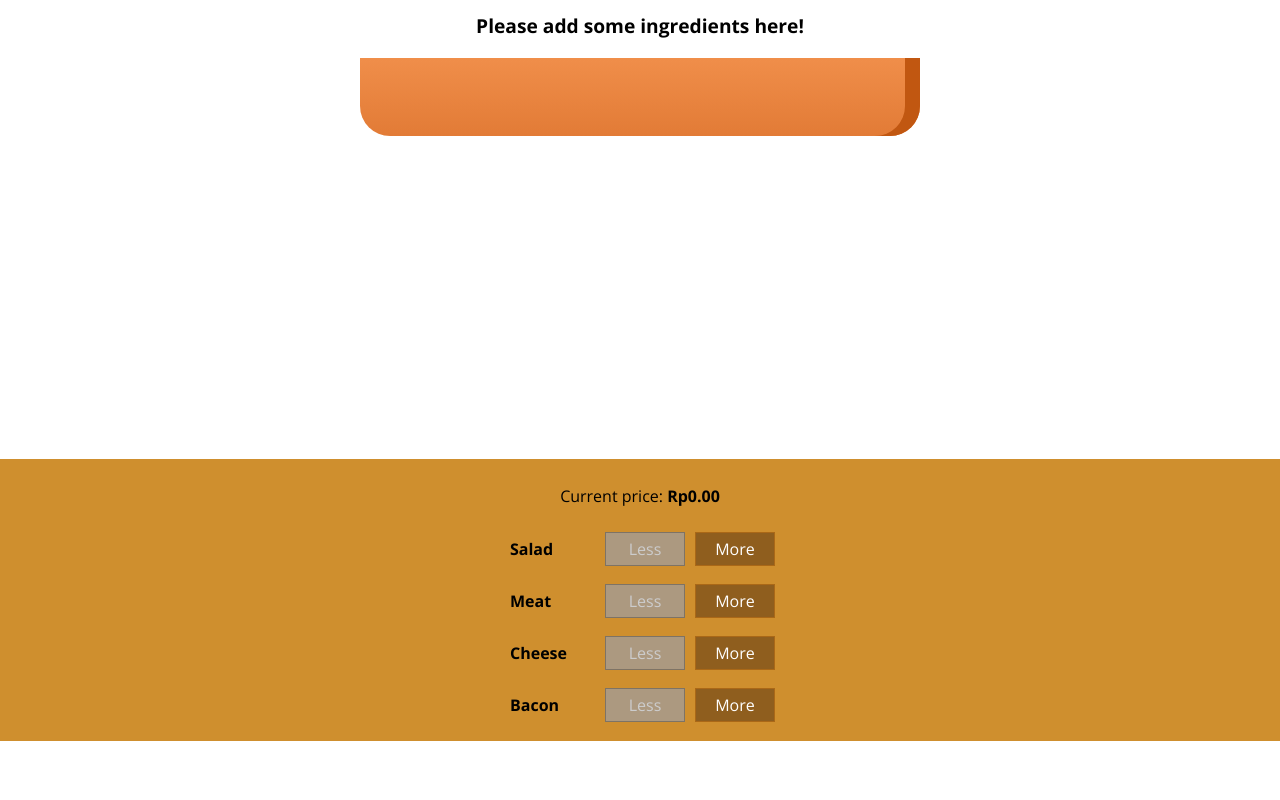
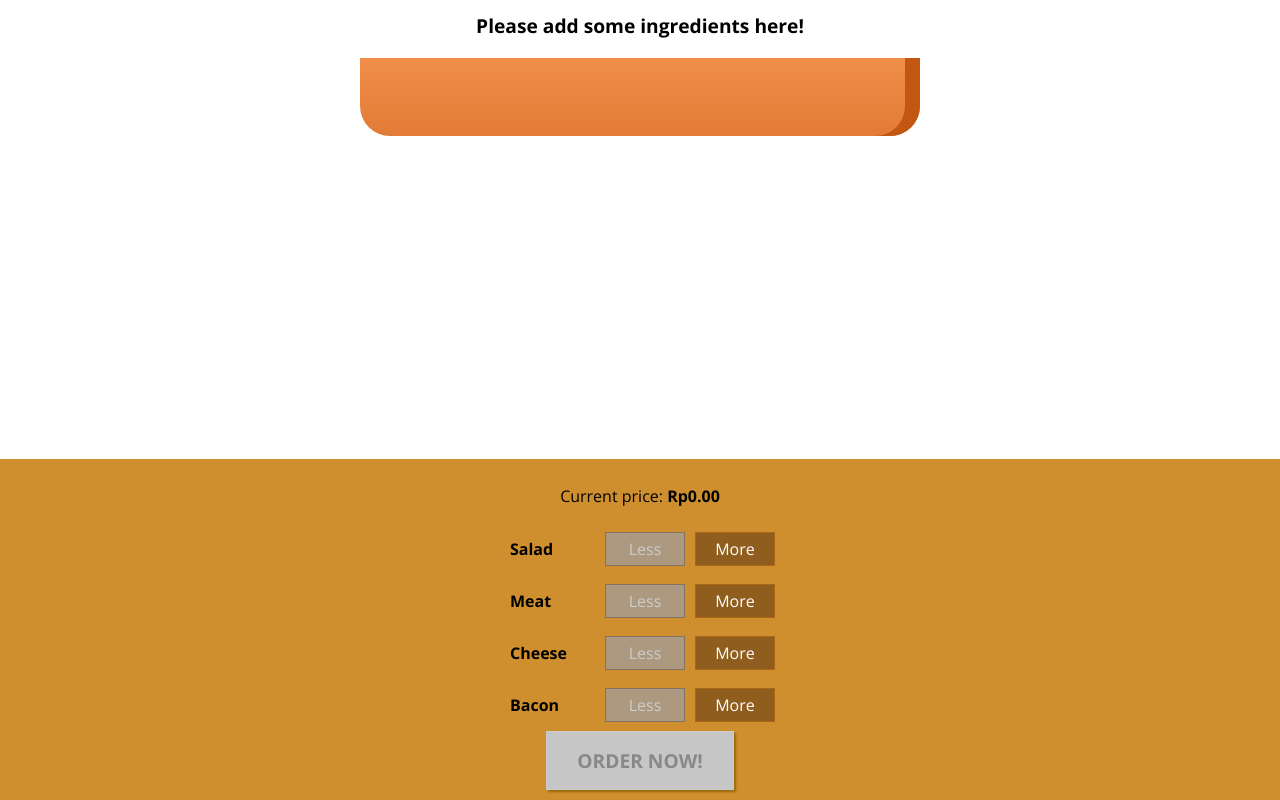
Before and after one commit to ReydVires/react-burger-app, a React (Create React App) app: page / in a window 1280 px wide. Shown: the part 179-979 px from the top of the page. Before the commit the page ends 920 px from the top, so only its background shows below. Built offline with nearby package versions, Linux system fonts and the light colour scheme.

Commit message:
adding order button

```diff
--- a/src/components/Burger/BuildControls/BuildControls.js
+++ b/src/components/Burger/BuildControls/BuildControls.js
@@ -9,10 +9,14 @@ const controls = [
 	{ label: "Bacon", type: "bacon" },
 ];
 
-export const BuildControls = ({ handleAdd, handleRemove, disabled, price }) => {
+export const BuildControls = ({ handleAdd, handleRemove, dataListInfo, price }) => {
 	const handleDisable = (type) => {
-		const item = disabled.find((val) => val.type === type);
+		const item = dataListInfo.find((val) => val.type === type);
 		return item.isDisable;
+	};
+
+	const disabledOrder = () => {
+		return dataListInfo.every((val) => val.isDisable);
 	};
 
 	return (
@@ -27,6 +31,9 @@ export const BuildControls = ({ handleAdd, handleRemove, disabled, price }) => {
 					isDisable={handleDisable(ctrl.type)}
 				/>
 			))}
+			<button
+				className={Style.OrderButton}
+				disabled={disabledOrder()}>ORDER NOW!</button>
 		</div>
 	);
 };
@@ -34,6 +41,6 @@ export const BuildControls = ({ handleAdd, handleRemove, disabled, price }) => {
 BuildControls.propTypes = {
 	handleAdd: PropTypes.func.isRequired,
 	handleRemove: PropTypes.func.isRequired,
-	disabled: PropTypes.array,
+	dataListInfo: PropTypes.array,
 	price: PropTypes.number,
 };
--- a/src/components/Burger/BuildControls/BuildControls.module.css
+++ b/src/components/Burger/BuildControls/BuildControls.module.css
@@ -8,3 +8,45 @@
 	margin: auto;
 	padding: 10px 0px;
 }
+
+.OrderButton {
+	background-color: #dad735;
+	outline: none;
+	cursor: pointer;
+	border: 1px solid #966909;
+	color: #966909;
+	font-family: inherit;
+	font-size: 1.2em;
+	padding: 15px 30px;
+	box-shadow: 2px 2px 2px #966909;
+	font-weight: bold;
+}
+
+.OrderButton:hover, .OrderButton:active {
+	background-color: #a0db41;
+	border: 1px solid #966600;
+	color: #966600;
+}
+
+.OrderButton:disabled {
+	background-color: #c7c6c6;
+	cursor: not-allowed;
+	border: 1px solid #ccc;
+	color: #888888;
+}
+
+.OrderButton:not(:disabled) {
+	animation: enable 0.3s linear;
+}
+
+@keyframes enable {
+	0% {
+		transform: scale(1);
+	}
+	60% {
+		transform: scale(1.1);
+	}
+	100% {
+		transform: scale(1);
+	}
+}
--- a/src/containers/BurgerBuilder/BurgerBuilder.js
+++ b/src/containers/BurgerBuilder/BurgerBuilder.js
@@ -55,7 +55,7 @@ export const BurgerBuilder = () => {
 			<BuildControls
 				handleAdd={handleAddIngredient}
 				handleRemove={handleRemoveIngredient}
-				disabled={disabledInfo}
+				dataListInfo={disabledInfo}
 				price={totalPrice}
 			/>
 		</Auxs>
```
